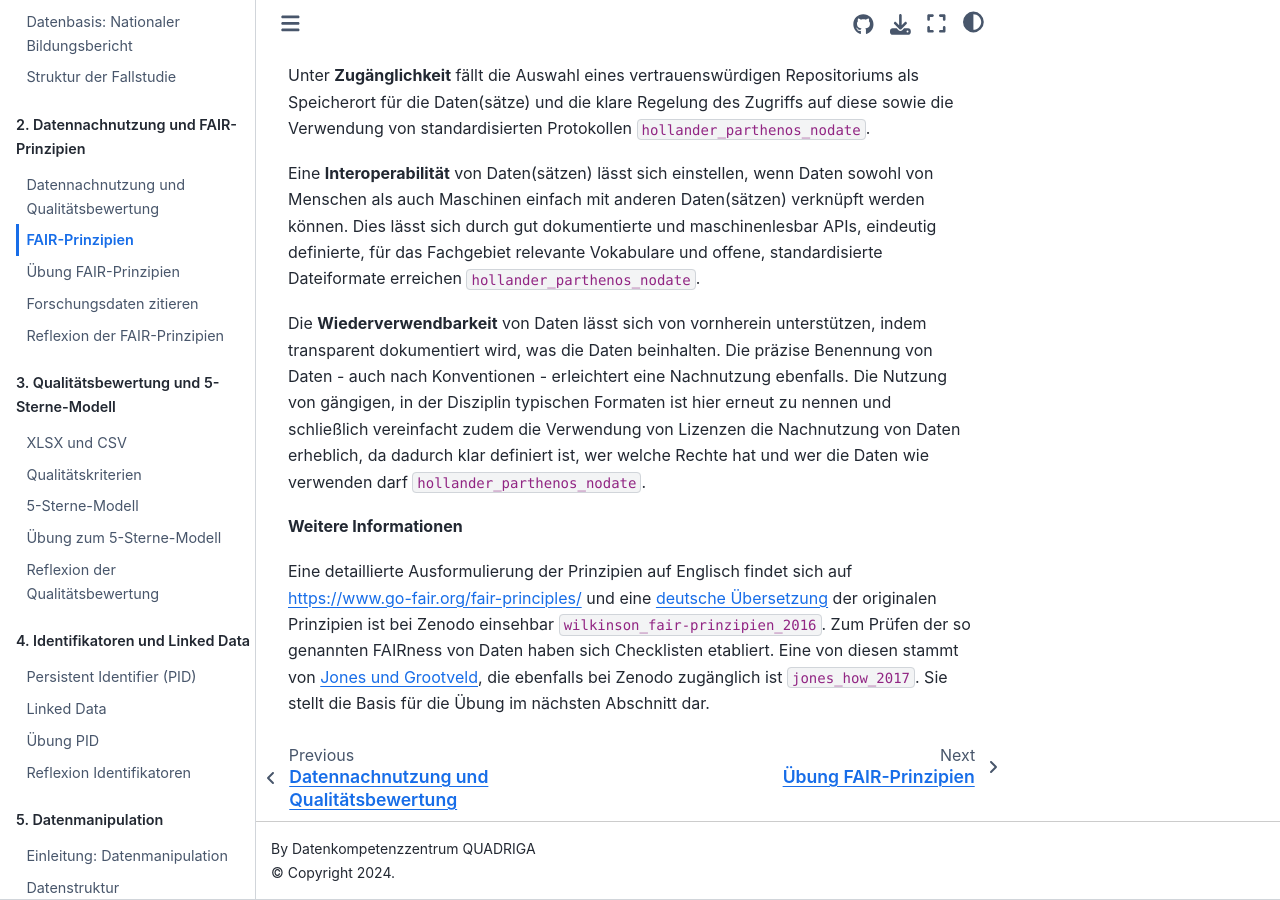
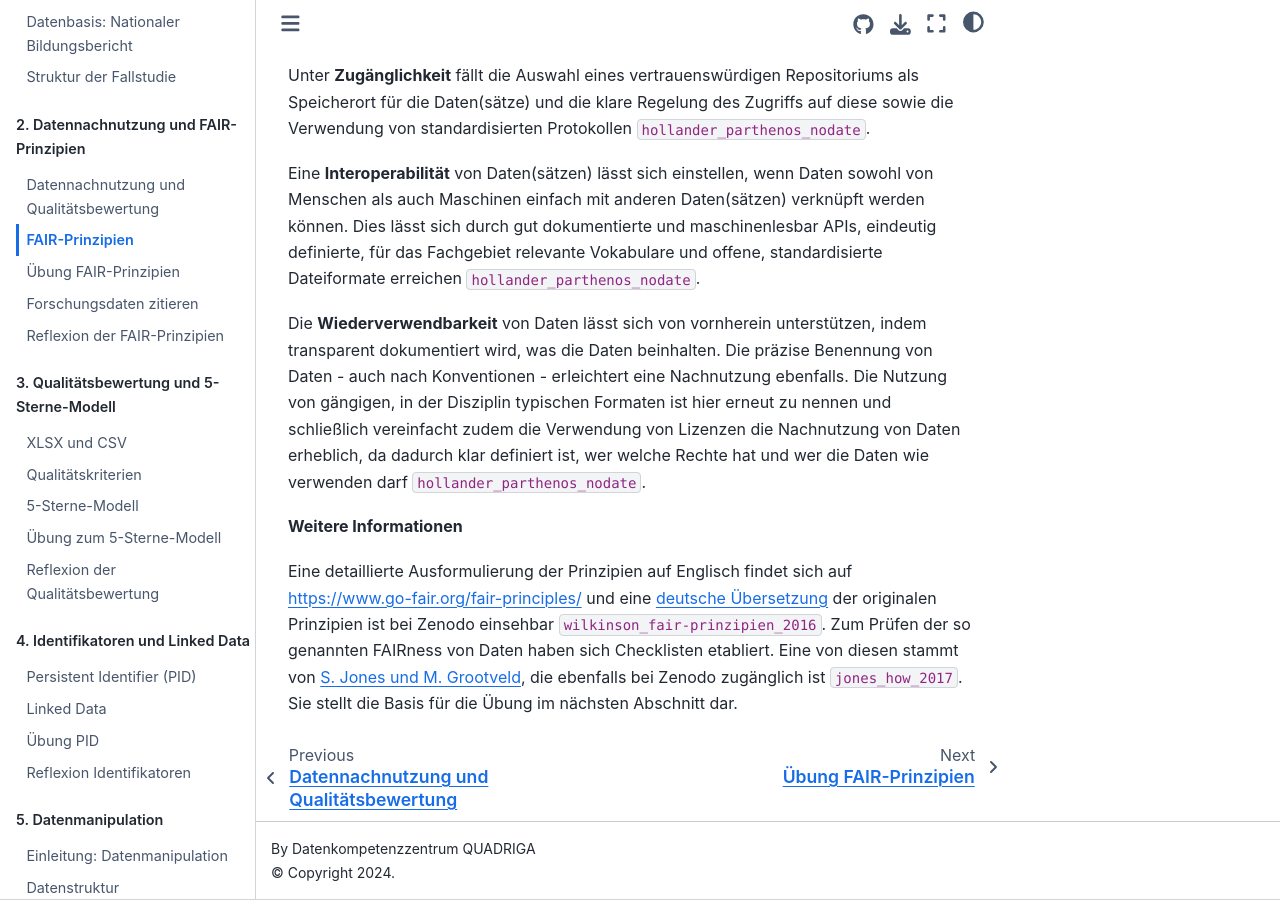
Before and after one commit to quadriga-dk/Tabelle-Fallstudie-1, a Jupyter Book: the page built from Markdown/06_FairPrinzipien.md, in a window 1280 px wide and 900 px high, scrolled down 1159 px. Built offline with Jupyter Book 1.0.4 settings and Sphinx 7.4.7 and the Sphinx Book theme 1.1.4, drawn with Linux system fonts in a browser that asks for light colours; cross-references to code outside the pages are shown as plain code.

```diff
--- a/Markdown/06_FairPrinzipien.md
+++ b/Markdown/06_FairPrinzipien.md
@@ -18,4 +18,4 @@ Die **Wiederverwendbarkeit** von Daten lässt sich von vornherein unterstützen,
 **Weitere Informationen**
 
 Eine detaillierte Ausformulierung der Prinzipien auf Englisch findet sich auf https://www.go-fair.org/fair-principles/ und eine [deutsche Übersetzung](https://zenodo.org/records/6247015) der originalen Prinzipien ist bei Zenodo einsehbar {cite}`wilkinson_fair-prinzipien_2016`.
-Zum Prüfen der so genannten FAIRness von Daten haben sich Checklisten etabliert. Eine von diesen stammt von [Jones und Grootveld](https://zenodo.org/records/5111307), die ebenfalls bei Zenodo zugänglich ist {cite}`jones_how_2017`. Sie stellt die Basis für die Übung im nächsten Abschnitt dar.
+Zum Prüfen der so genannten FAIRness von Daten haben sich Checklisten etabliert. Eine von diesen stammt von [S. Jones und M. Grootveld](https://zenodo.org/records/5111307), die ebenfalls bei Zenodo zugänglich ist {cite}`jones_how_2017`. Sie stellt die Basis für die Übung im nächsten Abschnitt dar.
```
